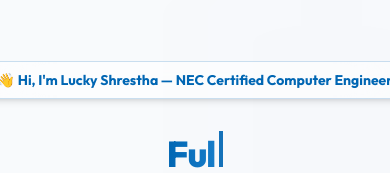
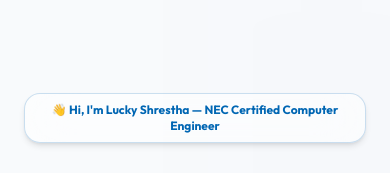
Before and after one commit to LuckyShrestha2002/new-portfolio, a React (Vite) app: page / in a window 390 px wide. Shown: the part 131-304 px from the top of the page. Built offline with nearby package versions, Linux system fonts and the light colour scheme; no server answers.

Commit message:
Fixed responsiveness

```diff
--- a/src/components/Hero.tsx
+++ b/src/components/Hero.tsx
@@ -19,7 +19,7 @@
   ];
 
   return (
-    <section className="relative min-h-[92vh] flex items-center justify-center pt-24 pb-12 overflow-x-hidden">
+    <section className="relative min-h-[100dvh] lg:min-h-[92vh] flex items-start lg:items-center justify-center pt-32 lg:pt-24 pb-12 overflow-x-hidden">
       {/* Background Decor */}
       <div className="absolute top-0 left-0 w-full h-full -z-10 opacity-30 pointer-events-none">
         <div className="absolute top-[-10%] right-[-10%] w-[50%] h-[50%] bg-brand/5 rounded-full blur-[120px]" />
@@ -37,7 +37,7 @@
             transition={{ duration: 0.8, ease: "easeOut" }}
           >
             <div className="inline-flex items-center gap-2 px-4 py-2 glass-card mb-8 border-brand/20 bg-white/50">
-              <span className="text-brand font-bold text-sm sm:text-base whitespace-nowrap">
+              <span className="text-brand font-bold text-xs sm:text-base whitespace-normal sm:whitespace-nowrap">
                 👋 Hi, I'm Lucky Shrestha — NEC Certified Computer Engineer
               </span>
             </div>
```
